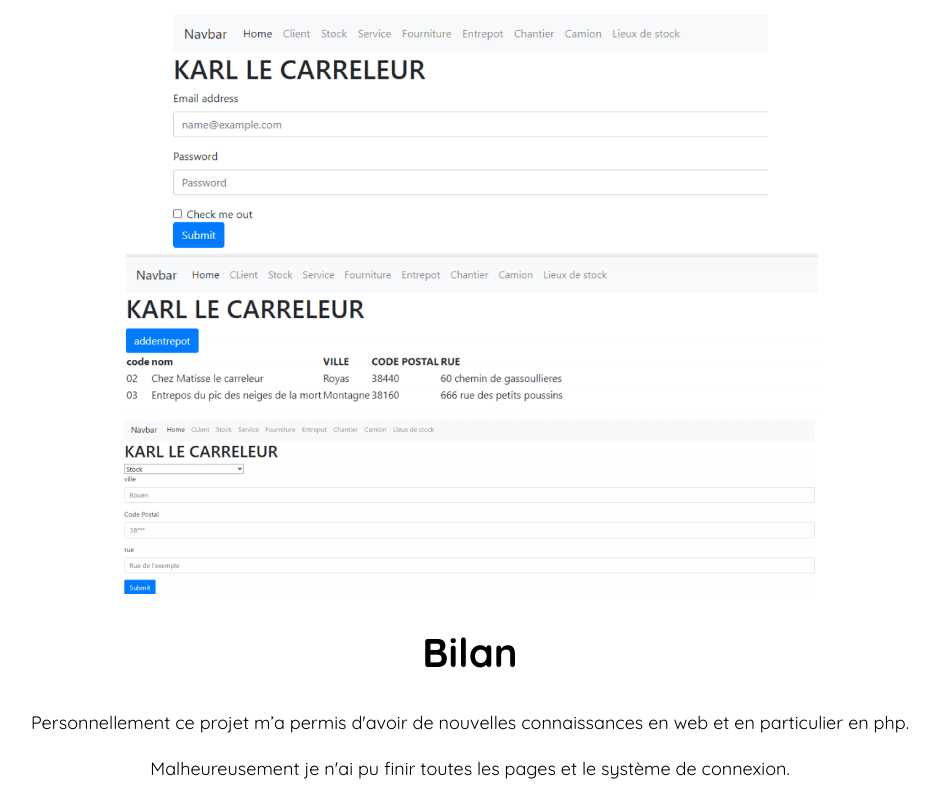
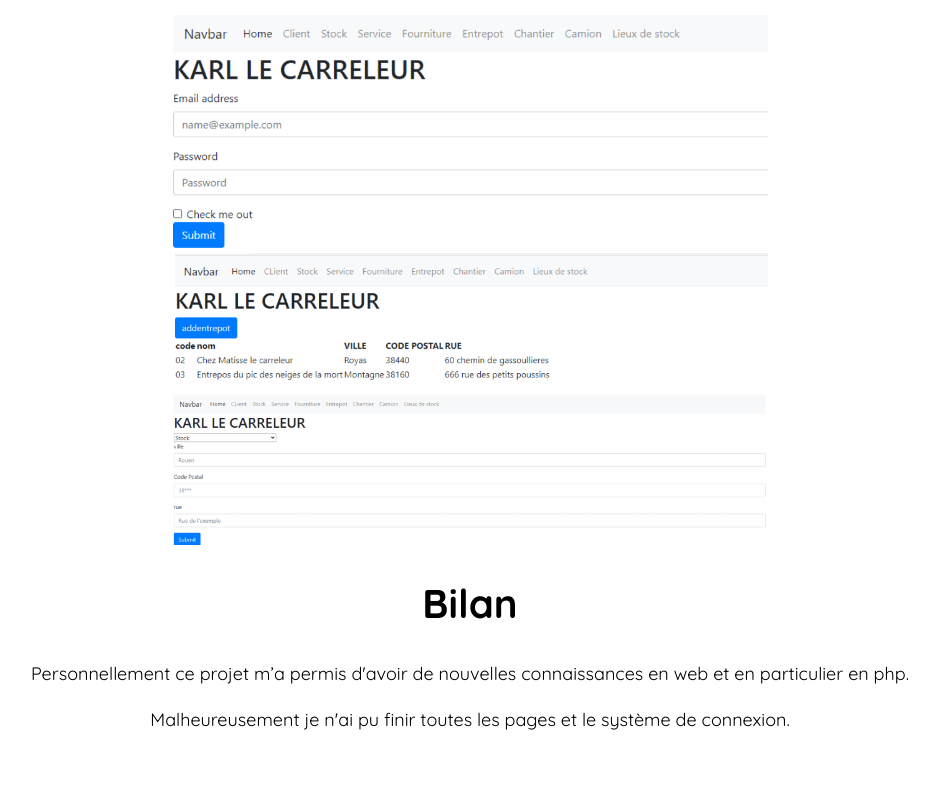
Before and after one commit to ValentinBOSC/ValentinBOSC.github.io, a plain HTML site: page karl.html in a window 1280 px wide. Shown: the part 2171-2969 px from the top of the page, without its empty margins (170-1109 px from the left). After the commit the page ends 2920 px from the top, so only its background shows below. Drawn offline with nearby package versions, Linux system fonts and the light colour scheme.

Commit message:
Add files via upload

```diff
--- a/karl.html
+++ b/karl.html
@@ -68,8 +68,8 @@
             Ci-dessous se trouvent des images de la page d'accueil ainsi que de la page entrepôt et de la page pour ajouter un entrepôt.
         </p>
         <img src="/img/indexkarl.png" alt="indexkarl"width="600" class="myImg">
-        <img src="/img/chantier.png" alt="chantier"width="700" class="myImg">
-        <img src="/img/chantieradd.png" alt="chantieradd"width="700" class="myImg">
+        <img src="/img/chantier.png" alt="chantier"width="600" class="myImg">
+        <img src="/img/chantieradd.png" alt="chantieradd"width="600" class="myImg">
         <h2 class="myH2">Bilan</h2>
         <p class="myP">
             Personnellement ce projet m’a permis d'avoir de nouvelles connaissances en web et en particulier en php.
```
